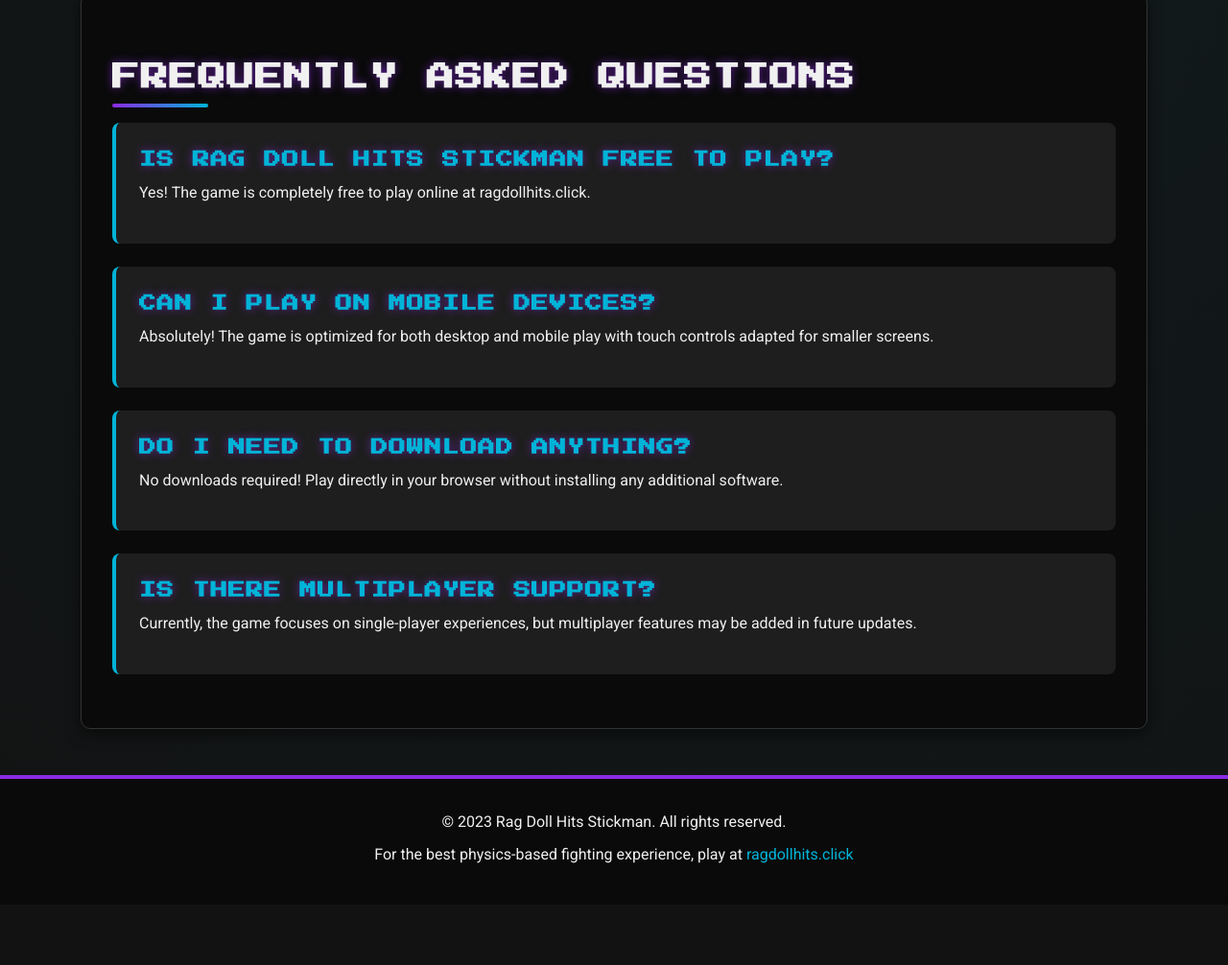
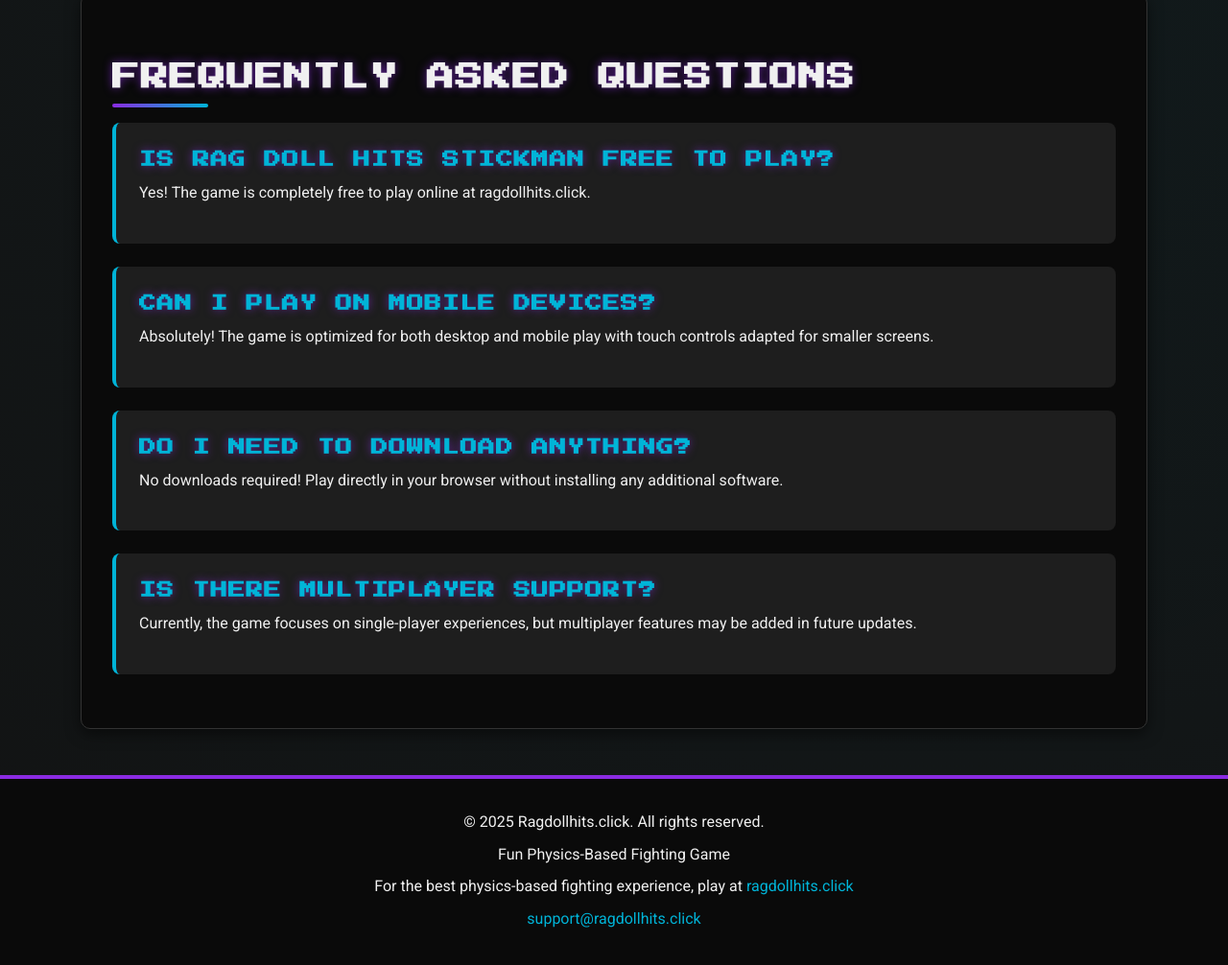
Before and after one commit to peijiezh/ragdollhitstickman, a plain HTML site: page index.html in a window 1280 px wide. Shown: the part 3248-4254 px from the top of the page at 96% size. Before the commit the page ends 4191 px from the top, so only its background shows below. Drawn offline with Linux system fonts and the light colour scheme.

Commit message:
add footer

```diff
--- a/index.html
+++ b/index.html
@@ -150,8 +150,10 @@
 
     <footer>
         <div class="container">
-            <p>&copy; 2023 Rag Doll Hits Stickman. All rights reserved.</p>
+            <p class="copyright">© 2025 Ragdollhits.click. All rights reserved.</p>
+            <p>Fun Physics-Based Fighting Game</p>
             <p>For the best physics-based fighting experience, play at <a href="https://ragdollhits.click">ragdollhits.click</a></p>
+            <p><a href="mailto:support@ragdollhits.click">support@ragdollhits.click</a></p>
         </div>
     </footer>
 
```
